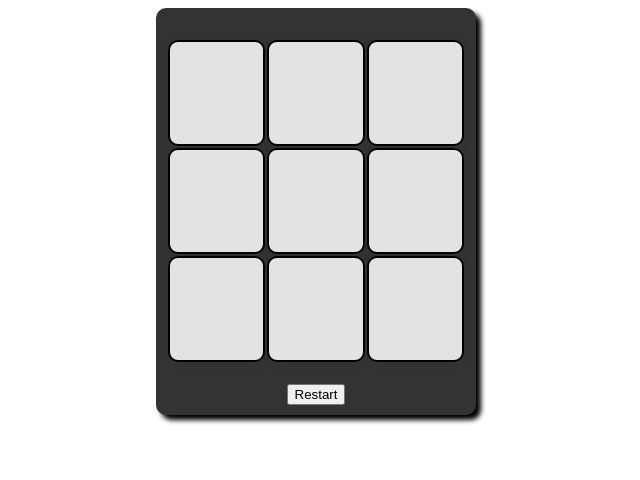
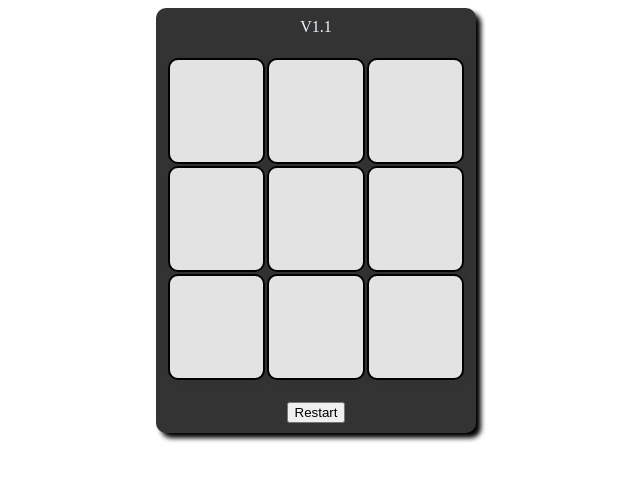
Before and after one commit to aditepDev/Tic-Tac-Toe-unbeatableBotMove, a plain HTML site: page index.html in a window 1280 px wide. Shown: the whole page, without its empty margins (324-964 px from the left). Drawn offline with Linux system fonts and the light colour scheme.

Commit message:
Update index.html
show version

```diff
--- a/index.html
+++ b/index.html
@@ -46,6 +46,8 @@ cursor: pointer;
 </head>
 <body>
 <div class="game-container">
+  <div style="color: aliceblue">V1.1</div>
+
     <table>
     <tr>
         <td class="cell" id="cell-1"></td>
```
